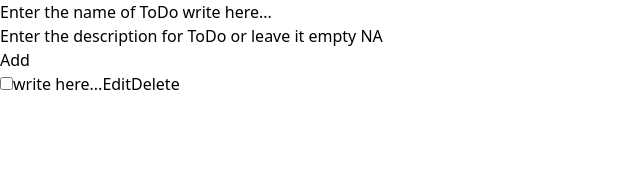
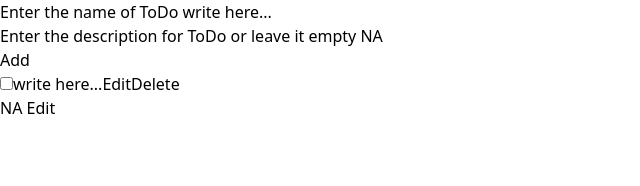
Before and after one commit to dsah567/Recursive-ToDo, a React (Vite) app: page / in a window 1280 px wide. Both pictures are taken after a click on the button "Add". Shown: the top 186 px of the page, without its empty margins (0-640 px from the left). Built offline with nearby package versions, Linux system fonts and the light colour scheme.

Commit message:
feature: add fn to view and change              description of todo

```diff
--- a/src/components/TodoList.tsx
+++ b/src/components/TodoList.tsx
@@ -86,6 +86,29 @@ export default function TodoList() {
   }
   }
 
+  /**
+   * changes the description of todo
+   * @param id of the todo
+   * @param desc new description to replace
+   */
+  function handleSaveDesc(id: string, desc: string) {
+
+    if (todoList != null) {
+      const newTodoList: ToDo[] = todoList.map((t) => {
+        if (t.id === id) {
+          t.description = desc;
+          return t;
+        } else {
+          return t;
+        }
+    })
+
+    setTodoList(newTodoList);
+    localStorage.setItem("todoSubTodo",JSON.stringify(newTodoList));
+  }
+
+  }
+
   if(todoList === null) {
     return(
       <div>
@@ -113,7 +136,8 @@ export default function TodoList() {
                   <button
                   onClick={() => handleDelteTodo(todos.id)}
                   >Delete</button>
-
+                  <br />
+                  <HandleDescription id={todos.id} description={todos.description} handleSaveDesc={handleSaveDesc}/>
                 </li>
               ))
             }
@@ -173,3 +197,53 @@ export default function TodoList() {
         </>)
     }
 }
+
+/**
+ *
+ * @param param0 id of the todo
+ * @param param1 description description of todo
+ * @param param2 handlesave function to change description of todo
+ * @returns
+ */
+function HandleDescription({id,description, handleSaveDesc} : {id: string, description: string|null, handleSaveDesc: (id:string, desc: string) => void}) {
+
+
+  const[isEditing, setIsEditing] = useState<boolean>(false);
+  const [desc, setDesc]  = useState<string| null>(description);
+
+  if(desc === null) {
+    return (
+      <>
+      <>No Description Added</>
+      </>
+    )
+  }
+
+
+  function handleSave() {
+    if(desc !== null) {
+      handleSaveDesc(id, desc);
+      setIsEditing(false);
+    }
+  }
+
+  if (isEditing) {
+    return (<>
+    <input type="text"
+          value={desc}
+          onChange={(e) => setDesc(e.target.value)}/>
+
+          <button onClick={() => handleSave()}>Save</button>
+    </>)
+  } else {
+    return (
+      <>
+      <>{desc}  </>
+      <button
+      onClick={()=>setIsEditing(true)}
+      >{(desc==="")? "No Description Click on it Add" : "Edit"}</button>
+      </>
+    )
+  }
+
+}
```
